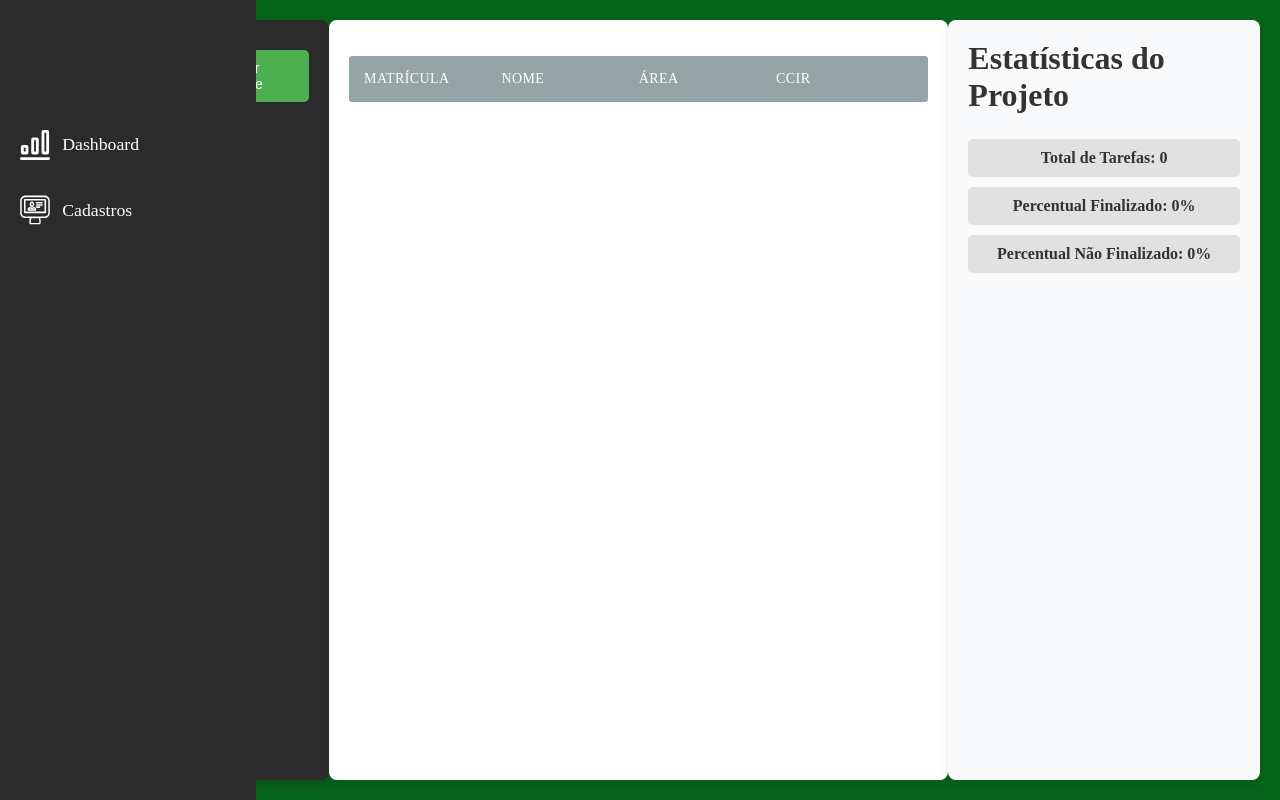
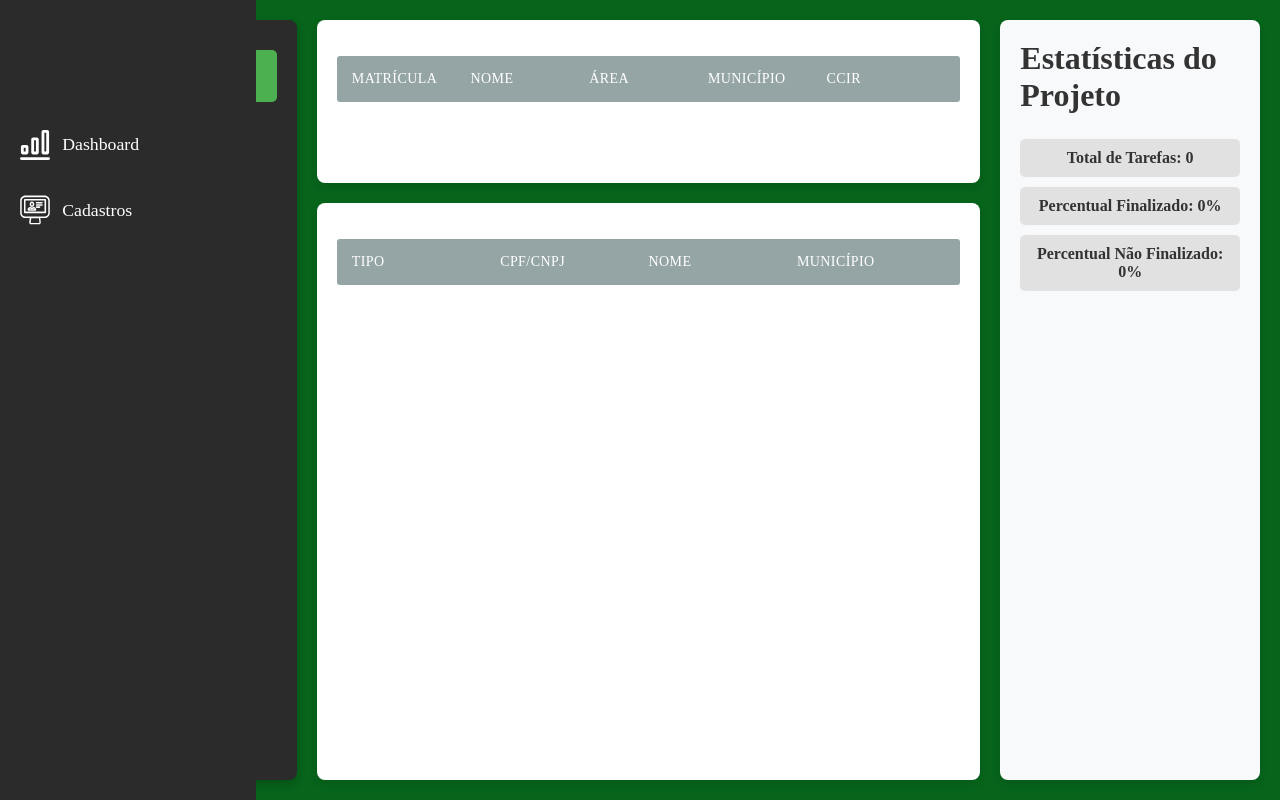
Before and after one commit to jeancarlo217/cadastro_propriedades, a Django app: template core/templates/project.html in a window 1280 px wide. Run offline with Django 3.2, Linux system fonts and the light colour scheme; the template is opened without the code that fills it, so the values that code supplies are empty.

Commit message:
tabela de dados  da propriedade reajustada e foi criado o campo para os proprietarios da matricula

```diff
--- a/core/static/css/style.css
+++ b/core/static/css/styles.css
@@ -511,6 +511,7 @@
   justify-content: space-between;
   width: 100%;
   height: 100%;
+  gap: 20px;
   padding: 20px;
   padding-left: 120px;
 }
@@ -564,22 +565,40 @@
   background-color: #45a049;
 }
 
-/* Tabela de Tarefas */
-.task-table-container {
+/* Tabela de Propriedade e Proprietarios */
+.property-container {
+  display: flex;
+  flex-direction: column;
+  align-items: center;
+  justify-content: space-between;
+  width: 80%;
+  height: 100%;
+  gap: 20px;
+}
+.property-table-container {
   background-color: #fff;
   border-radius: 8px;
   padding: 20px;
-  width: 60%;
-  max-width: 800px;
+  width: 100%;
+  height: 22%;
   box-shadow: 0 4px 8px rgba(0, 0, 0, 0.1);
 }
+
+.owner-table-container {
+  background-color: #fff;
+  border-radius: 8px;
+  padding: 20px;
+  width: 100%;
+  height: 78%;
+  box-shadow: 0 4px 8px rgba(0, 0, 0, 0.1);
+}
+
 .responsive-table .table-header, .responsive-table .table-row {
   display: flex;
   justify-content: space-between;
   padding: 15px;
   border-radius: 3px;
 }
-
 .table-header {
   background-color: #95A5A6;
   font-size: 14px;
@@ -594,7 +613,11 @@
   margin-top: 10px;
 }
 
-.col-1, .col-2, .col-3, .col-4 {
+.col-1, .col-2, .col-3, .col-4, .col-5, .col-6 {
+  flex-basis: 20%;
+}
+
+.col-7, .col-8, .col-9, .col-10 {
   flex-basis: 25%;
 }
 
--- a/core/templates/base.html
+++ b/core/templates/base.html
@@ -4,5 +4,5 @@
     <meta charset="UTF-8">
     <meta name="viewport" content="width=device-width, initial-scale=1.0">
     <title>Document</title>
-    <link rel="stylesheet" href="{% static 'css/style.css' %}">
+    <link rel="stylesheet" href="{% static 'css/styles.css' %}">
 </head>
--- a/core/templates/project.html
+++ b/core/templates/project.html
@@ -16,9 +16,14 @@
         <div class="project-list">
 
             {% for propriedade in propriedades %}
-                <div class="project-card" onclick="showTasks('{{ propriedade.matricula }}', '{{ propriedade.nome }}', '{{ propriedade.area }}', '{{ propriedade.ccir }}')">
+                <div class="project-card" onclick="showTasks('{{ propriedade.matricula }}', '{{ propriedade.nome }}', '{{ propriedade.area }}', '{{ propriedade.municipio }}', '{{ propriedade.ccir }}')">
                     <h2>{{ propriedade.nome }}</h2>
                     <p>{{ propriedade.matricula }}</p>
+                    {% for i in proprietarios %}
+                        {% if i.propriedade_id == propriedade.id %}
+                            <h1>i.nome</h1>
+                        {% endif %}
+                    {% endfor %}
                 </div>
             {% endfor %}
 
@@ -26,17 +31,32 @@
             <button class="new-project-btn">+ Adicionar Propriedade</button>
         </div>
 
-        <!-- Tabela de Tarefas -->
-        <div class="task-table-container" id="task-table-container">
+        <!-- Tabela de Dados da Propriedade -->
+        <div class="property-container">
+            <div class="property-table-container" id="property-table-container">
                 <ul class="responsive-table">
                     <li class="table-header">
                         <div class="col col-1">Matrícula</div>
                         <div class="col col-2">Nome</div>
                         <div class="col col-3">Área</div>
-                    <div class="col col-4">CCIR</div>
+                        <div class="col col-4">Município</div>
+                        <div class="col col-5">CCIR</div>
                     </li>
                 </ul>
-            <ul class="responsive-table" id="task-table-body"></ul>
+                <ul class="responsive-table" id="property-table-body"></ul>
+            </div>
+
+            <div class="owner-table-container" id="owner-table-container">
+                <ul class="responsive-table">
+                    <li class="table-header">
+                        <div class="col col-7">Tipo</div>
+                        <div class="col col-8">CPF/CNPJ</div>
+                        <div class="col col-9">Nome</div>
+                        <div class="col col-10">Município</div>
+                    </li>
+                </ul>
+                <ul class="responsive-table" id="owner-table-body"></ul>
+            </div>
         </div>
 
         <!-- Gráficos de Estatísticas -->
@@ -50,9 +70,9 @@
 
     <script>
 
-        function showTasks(matricula, nome,area, ccir) {
-            const taskTableContainer = document.getElementById('task-table-container');
-            const taskTableBody = document.getElementById('task-table-body');
+        function showTasks(matricula, nome,area, municipio, ccir) {
+            const taskTableContainer = document.getElementById('property-table-container');
+            const taskTableBody = document.getElementById('property-table-body');
             const totalTasksChart = document.getElementById('total-tasks-chart');
             const completedTasksChart = document.getElementById('completed-tasks-chart');
             const pendingTasksChart = document.getElementById('pending-tasks-chart');
@@ -62,10 +82,11 @@
             const row = document.createElement('li');
             row.classList.add('table-row');
             row.innerHTML = `
-                <div class="col col-1" data-label="Nome">${matricula}</div>
-                <div class="col col-2" data-label="Descrição">${nome}</div>
-                <div class="col col-3" data-label="Status">${area}</div>
-                <div class="col col-4" data-label="Prazo">${ccir}</div>
+                <div class="col col-1">${matricula}</div>
+                <div class="col col-2">${nome}</div>
+                <div class="col col-3">${area}</div>
+                <div class="col col-4">${municipio}</div>
+                <div class="col col-5">${ccir}</div>
             `;
             taskTableBody.appendChild(row);
 
--- a/core/views.py
+++ b/core/views.py
@@ -5,7 +5,7 @@
 from django.contrib.auth.mixins import LoginRequiredMixin
 from django.views.generic import TemplateView, DeleteView
 
-from  .models import Propriedade
+from .models import Propriedade, ProprietarioPropriedade, Proprietario
 
 
 class LoginView(LoginView):
@@ -28,5 +28,7 @@
 
     def get_context_data(self, **kwargs):
         context = super(ProjectView, self).get_context_data(**kwargs)
+        propriedade = kwargs.get('proprietario_id')
         context['propriedades'] = Propriedade.objects.all()
+        context['proprietarios'] = ProprietarioPropriedade.objects.filter(propriedade=propriedade)
         return context
```
Lines whose indentation alone changed are shown as unchanged.
